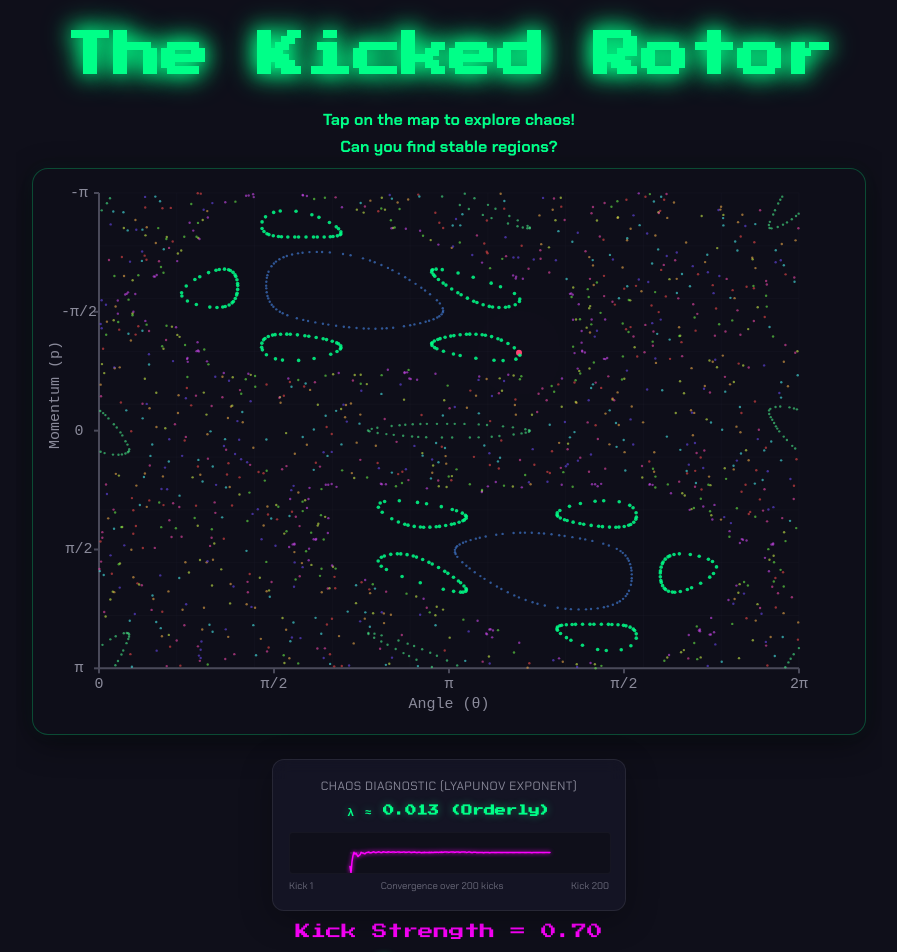
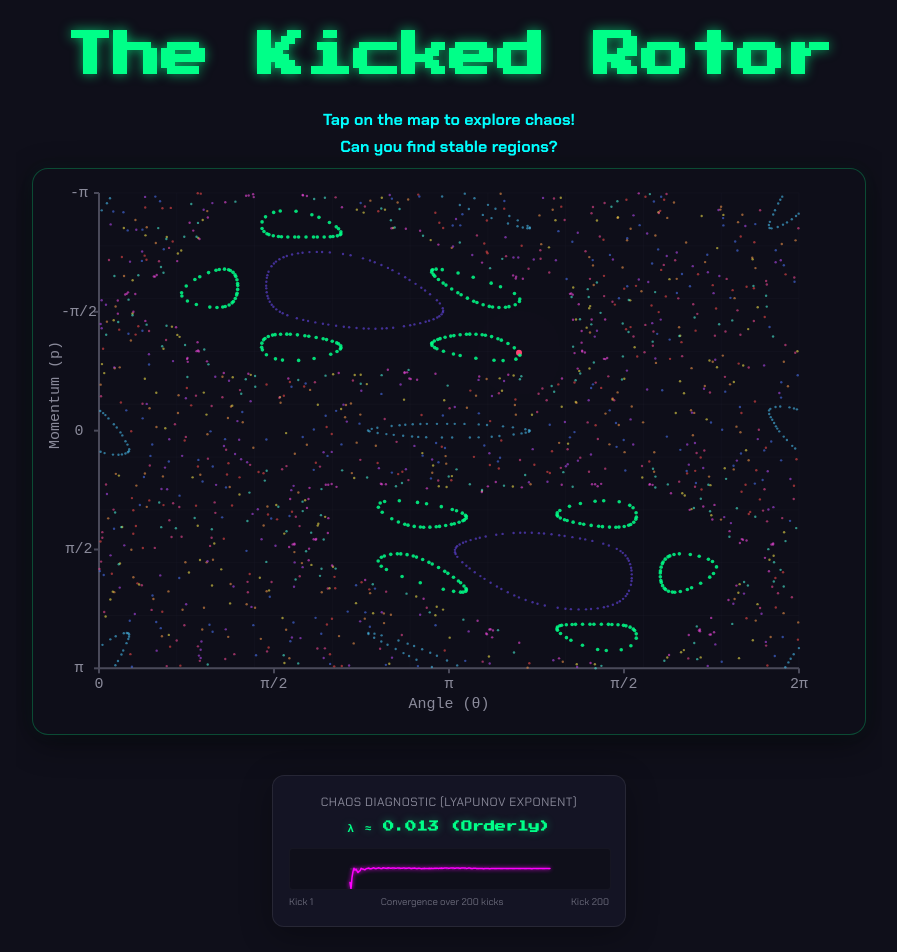
Before and after one commit to IlyaOrson/KickedRotor, a SvelteKit app: page / in a window 1280 px wide. Shown: the top 952 px of the page, without its empty margins (191-1088 px from the left). Built offline with nearby package versions, Linux system fonts and the light colour scheme.

Commit message:
style: increase playground vertical spacing, center lyapunov widget below explorer grid, center explanation text, soften title glow, set blue subtitle, and reserve green color for clicked trajectories

```diff
--- a/src/routes/+page.svelte
+++ b/src/routes/+page.svelte
@@ -87,10 +87,16 @@
     };
   });
 
-  // Colors for trajectories
+  // Colors for trajectories (skipping the green range [75, 165] to reserve green for interactive points)
   const colors = Array(NUM_TRAJECTORIES)
     .fill(0)
-    .map((_, i) => `hsl(${(i * 360) / NUM_TRAJECTORIES}, 80%, 60%)`);
+    .map((_, i) => {
+      let hue = (i * 270) / NUM_TRAJECTORIES;
+      if (hue >= 75) {
+        hue += 90;
+      }
+      return `hsl(${hue}, 80%, 60%)`;
+    });
 
   // Helper functions
   function mod(n: number, m: number): number {
@@ -435,6 +441,7 @@
     </div>
     {#if isReadmeExpanded}
       <div class="rotor-explorer">
+        <div class="explorer-grid">
           <div class="trajectories-explorer">
             <h3 class="trajectories-title">Positions after kicks</h3>
             <div
@@ -519,8 +526,10 @@
             <button class="speed-button" onclick={toggleSpeed}>
               {isSlowMode ? "Speed Up" : "Slow Down"}
             </button>
+          </div>
+        </div>
 
-          <!-- Lyapunov Exponent Chaos Diagnostic Widget (Centered under controls) -->
+        <!-- Lyapunov Exponent Chaos Diagnostic Widget (Centered below both plot and diagram) -->
         <div class="lyapunov-widget" style="margin-top: 1rem;">
           <div class="lyapunov-header">
             <span class="lyapunov-title">Chaos Diagnostic (Lyapunov Exponent)</span>
@@ -547,7 +556,6 @@
               </div>
             </div>
           {/if}
-          </div>
         </div>
       </div>
       <div class="readme-content">
@@ -587,15 +595,12 @@
     text-align: center;
     position: relative;
     z-index: 10;
-    text-shadow:
-      /* 0 0 10px #00ff88, */
-      0 0 20px #00ff88,
-      0 0 30px #00ff88;
+    text-shadow: 0 0 12px rgba(0, 255, 136, 0.65);
   }
 
   .subtitle {
     font-family: "Chakra Petch", monospace;
-    color: #00ff88;
+    color: #00ffff;
     font-size: clamp(0.6rem, 2vw, 1rem);
     margin: 0;
     text-align: center;
@@ -636,6 +641,7 @@
     gap: 1rem;
     align-items: center;
     width: 100%;
+    margin-top: 2rem;
   }
 
   .parameter-control {
@@ -709,6 +715,7 @@
     display: flex;
     flex-direction: column;
     align-items: center;
+    margin-top: 2.5rem;
   }
 
   .toggle-button {
@@ -784,20 +791,26 @@
   .rotor-explorer {
     display: flex;
     flex-direction: column;
+    align-items: center;
     margin-top: 1rem;
-    /* padding: 1rem; */
-    border-radius: 0.5rem;
+    width: 100%;
+    gap: 2rem;
+  }
+
+  .explorer-grid {
+    display: flex;
+    flex-direction: column;
     width: 100%;
     gap: 2rem;
   }
 
   @media (min-width: 1024px) {
-    .rotor-explorer {
+    .explorer-grid {
       display: grid;
       grid-template-columns: 1fr 1fr;
       gap: 2.5rem;
       align-items: start;
-      max-width: 100%;
+      width: 100%;
     }
     .readme-widget {
       max-width: 1200px;
@@ -904,7 +917,22 @@
     border-radius: 0.75rem;
     box-shadow: 0 8px 32px 0 rgba(0, 0, 0, 0.35);
     width: 100%;
+    text-align: center;
+  }
+
+  .readme-content :global(ul),
+  .readme-content :global(ol) {
+    display: inline-block;
     text-align: left;
+    margin: 0.5rem auto;
+  }
+
+  .readme-content :global(p),
+  .readme-content :global(h1),
+  .readme-content :global(h2),
+  .readme-content :global(h3),
+  .readme-content :global(h4) {
+    text-align: center;
   }
 
   @media (min-width: 768px) {
@@ -960,7 +988,8 @@
     display: flex;
     flex-direction: column;
     gap: 0.5rem;
-    margin-top: 1rem;
+    margin-top: 2rem;
+    align-self: center;
     transition: all 0.3s ease;
   }
 
```
Lines whose indentation alone changed are shown as unchanged.
